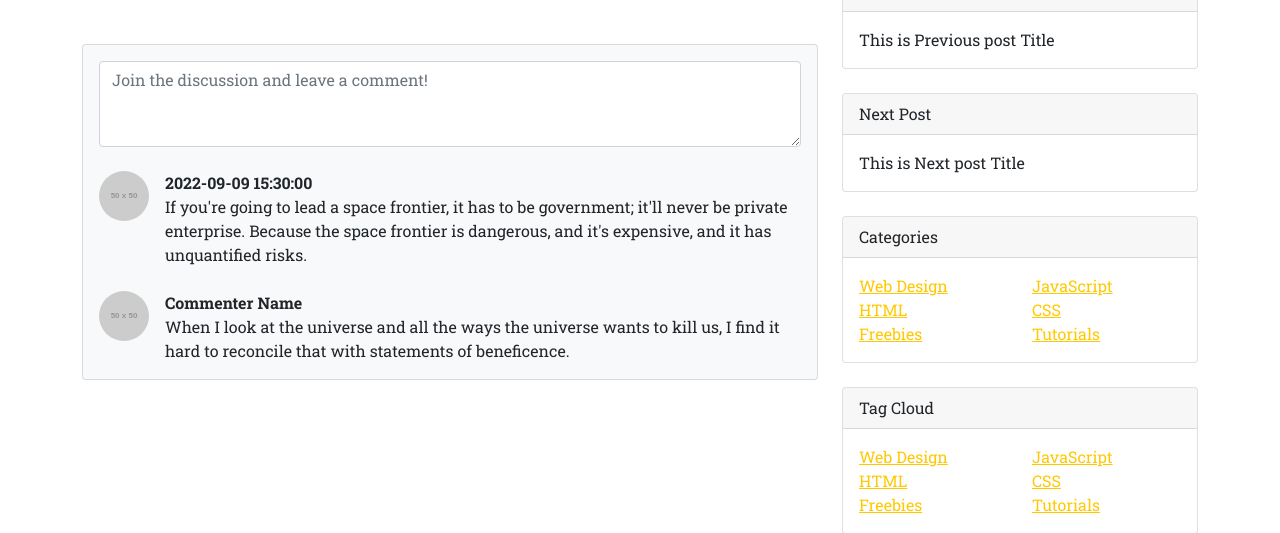
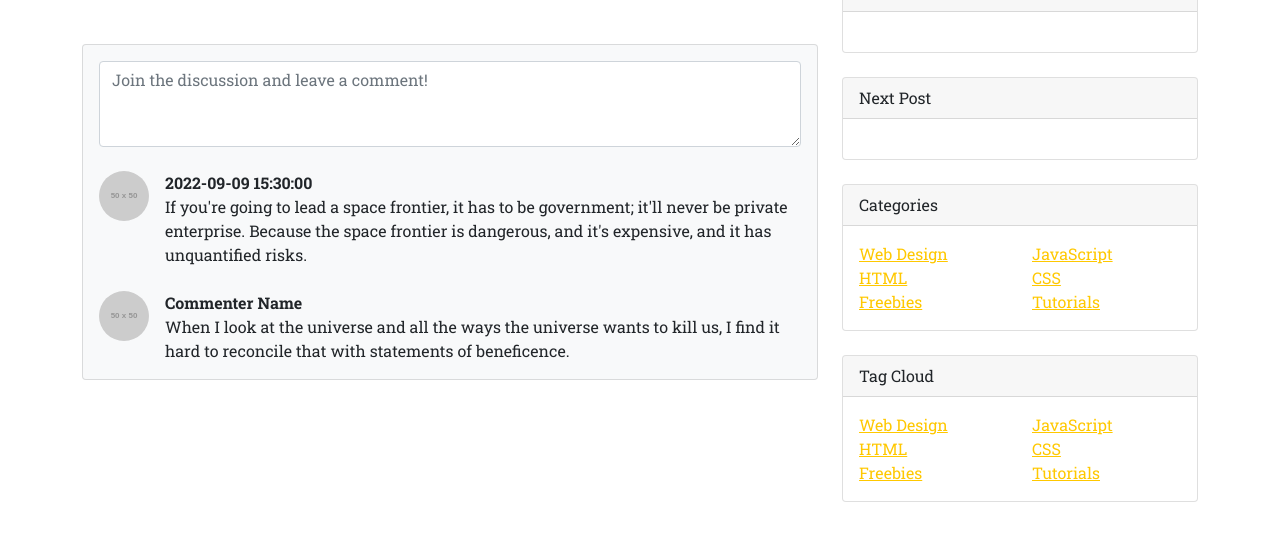
Before and after one commit to hanumoka/vue-django-agency, a Django app: template templates/blog/post_detail.html in a window 1280 px wide. Shown: the part 872-1405 px from the top of the page. After the commit the page ends 1374 px from the top, so only its background shows below. Run offline with Django 4.2, Linux system fonts and the light colour scheme; the template is opened without the code that fills it, so the values that code supplies are empty; grey boxes labelled with a size stand in for pictures from a placeholder-image service; some libraries are stand-ins or nearby versions.

Commit message:
이전 다음 포스트 이동 적용

```diff
--- a/templates/blog/post_detail.html
+++ b/templates/blog/post_detail.html
@@ -14,6 +14,11 @@
 
         .my-content {
             white-space: pre-wrap;
+        }
+
+        .my-link:hover {
+            cursor: pointer;
+            font-style: italic;
         }
     </style>
 {% endblock %}
@@ -97,13 +102,13 @@
                     <div class="card mb-4">
                         <div class="card-header">Prev Post</div>
                         <div class="card-body">
-                            This is Previous post Title
+                            <h5 class="text-primary my-link" @click="fetchPostDetail(prevPost.id)">[[ prevPost.title ]]</h5>
                         </div>
                     </div>
                     <div class="card mb-4">
                         <div class="card-header">Next Post</div>
                         <div class="card-body">
-                            This is Next post Title
+                            <h5 class="text-primary my-link" @click="fetchPostDetail(nextPost.id)">[[ nextPost.title ]]</h5>
                         </div>
                     </div>
                     <!-- Categories widget-->
--- a/templates/include/post_detail_vue.html
+++ b/templates/include/post_detail_vue.html
@@ -6,6 +6,8 @@
         data() {
             return {
                 post: {},
+                prevPost: {},
+                nextPost: {},
             }
         },
 
@@ -22,7 +24,9 @@
                 axios.get(`/api/post/${postId}/`)
                     .then(res => {
                         console.log("FETCH POSTDETAIL GET RES", res);
-                        this.post = res.data;
+                        this.post = res.data.post;
+                        this.prevPost = res.data.prevPost;
+                        this.nextPost = res.data.nextPost;
                     })
                     .catch(err => {
                         console.log("FETCH POSTDETAIL GET ERR.RESPONSE", err.response);
```
Also changed, not shown: api/utils.py (+25 -0 lines), api/views.py (+10 -2 lines).
